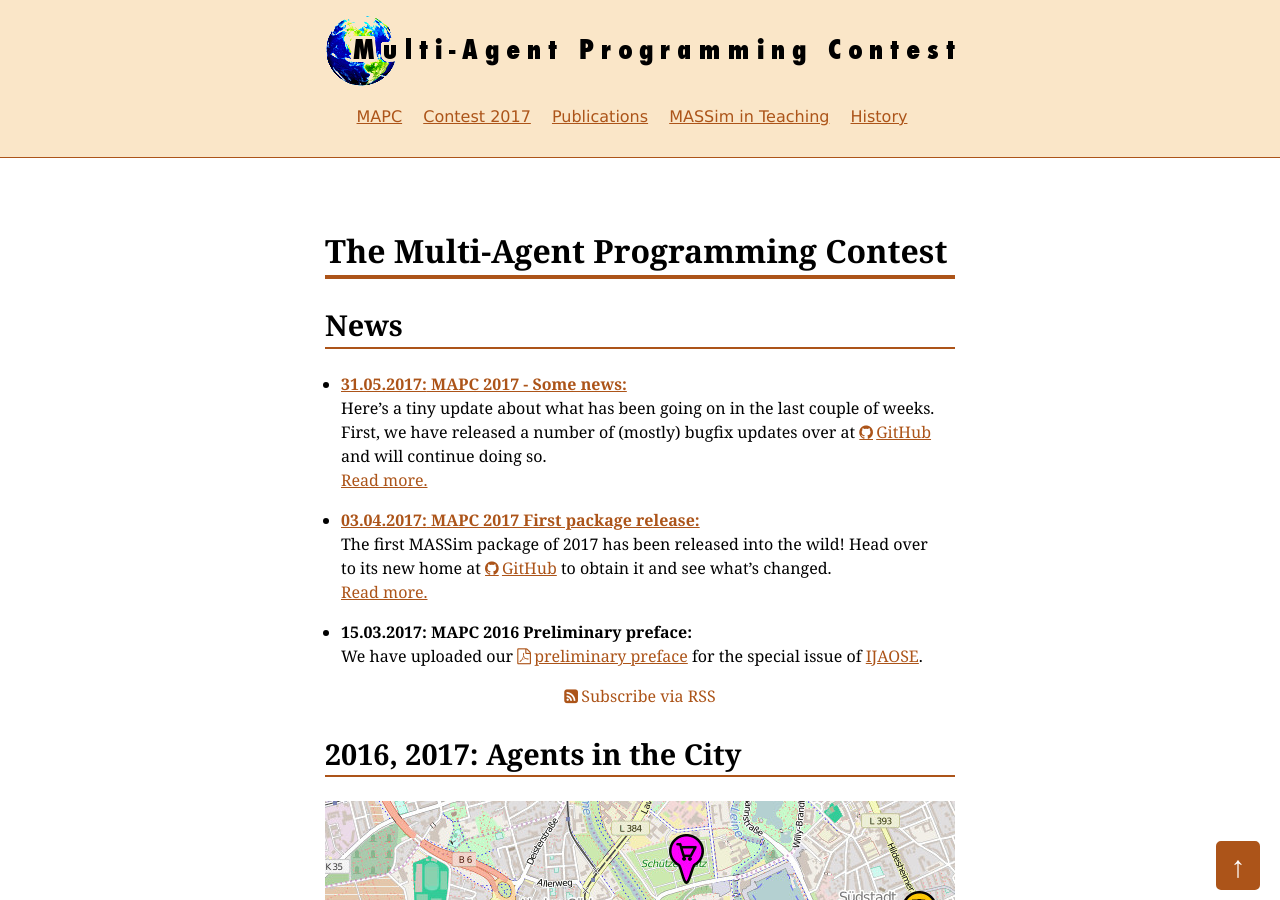
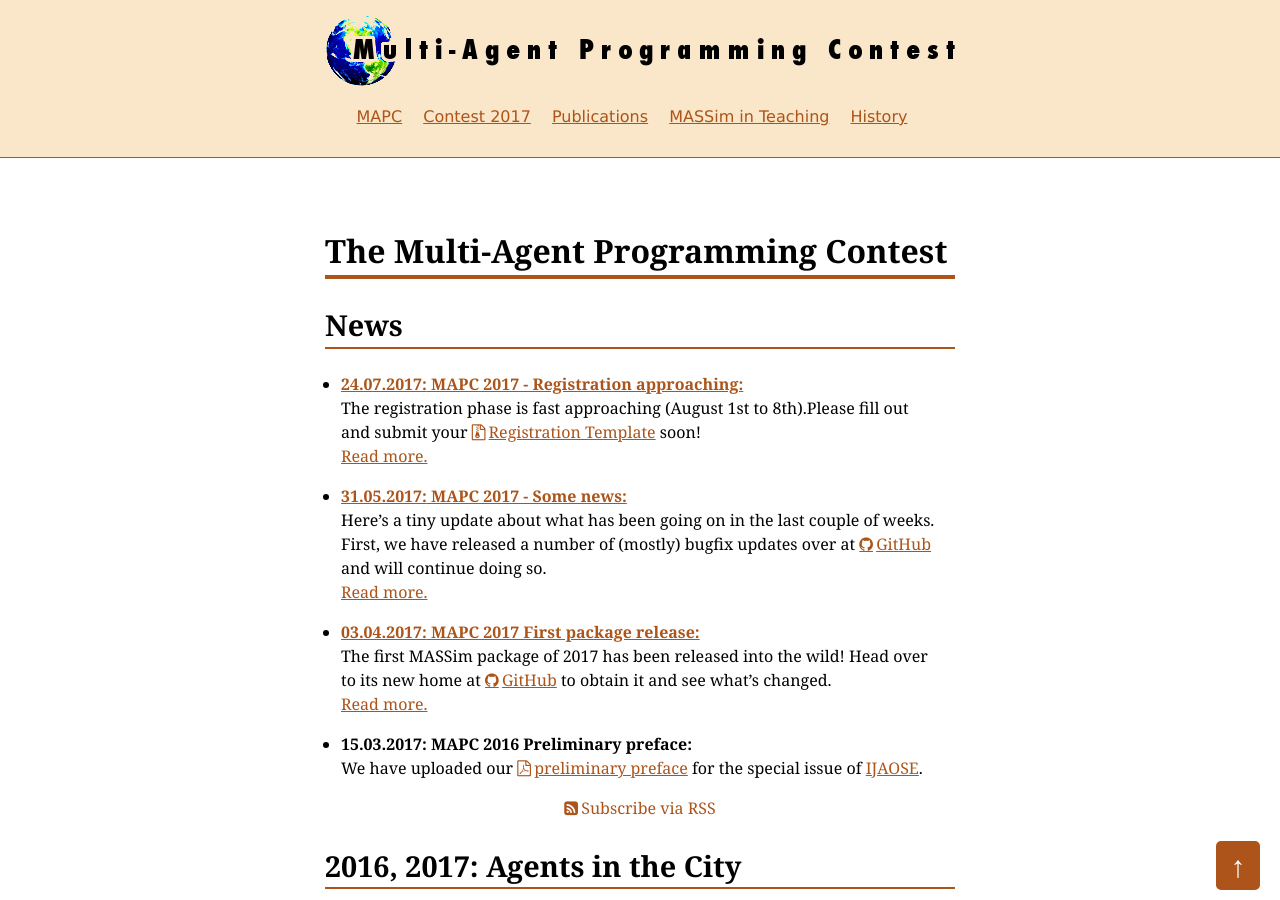
Before and after one commit to agentcontest/agentcontest.github.io, a Jekyll site: the page built from index.html, in a window 1280 px wide and 900 px high. Built offline with Jekyll 4.4.1, drawn with Linux system fonts in a browser that asks for light colours.

Commit message:
add registration template

```diff
--- a/2017/index.md
+++ b/2017/index.md
@@ -3,6 +3,11 @@
 title: The Upcoming Contest 2017
 permalink: /2017/
 ---
+
+Registration
+------------
+
+To register for the contest, please fill out the [Registration Template](/2017/registration-template-2017.zip) and follow the instructions in the sample PDF.
 
 Preliminary Schedule
 --------------------
--- /dev/null
+++ b/_posts/2017-07-24-registration.md
@@ -0,0 +1,10 @@
+---
+layout: post
+title: MAPC 2017 - Registration approaching
+date: 2017-07-24 12:00:00 +0200
+author: Tobias Ahlbrecht
+read_more: true
+---
+
+The registration phase is fast approaching (August 1st to 8th).
+Please fill out and submit your [Registration Template](/2017/registration-template-2017.zip) soon!
```
Also changed, not shown: 1 other file.
